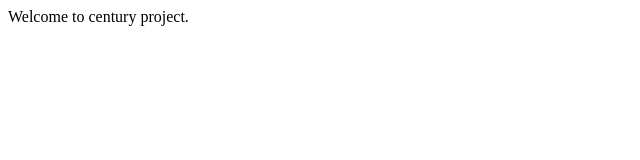
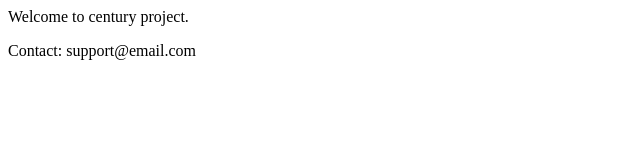
Before and after one commit to rasyidmujahid/century, a plain HTML site: page index.html in a window 1280 px wide. Shown: the whole page, without its empty margins (0-640 px from the left). Drawn offline with Linux system fonts and the light colour scheme.

Commit message:
add footer

```diff
--- a/index.html
+++ b/index.html
@@ -3,4 +3,5 @@
     <body>
         <p>Welcome to century project.</p>
     </body>
+    <footer>Contact: support@email.com</footer>
 </html>
```
